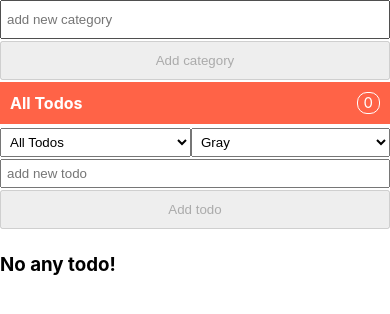
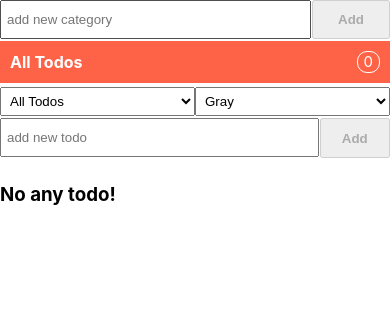
Before and after one commit to ivarden/todo, a React (Create React App) app: page / in a window 390 px wide. Shown: the top 314 px of the page. Built offline with nearby package versions, Linux system fonts and the light colour scheme.

Commit message:
css fixes

```diff
--- a/src/AddCategory.js
+++ b/src/AddCategory.js
@@ -25,7 +25,7 @@ const AddCategory = () => {
         />
 
         <button type="submit" disabled={category.length < 2}>
-          Add category
+          Add
         </button>
       </form>
     </div>
--- a/src/AddCategory.module.scss
+++ b/src/AddCategory.module.scss
@@ -20,39 +20,31 @@
       flex: 1 0 30%;
       margin-right: 0;
       cursor: pointer;
+      font-weight: bold;
     }
     @media (max-width: 900px) {
-      flex-direction: column;
       & input {
         padding: 5px;
         min-height: 25px;
-        flex: 1 1 100%;
-        margin-right: 0;
-        margin-bottom: 5px;
+        flex: 1 1 50%;
       }
       & button {
         padding: 5px;
         min-height: 25px;
-        flex: 1 1 100%;
+        flex: 1 1 50%;
         margin-right: 0;
         cursor: pointer;
       }
     }
     @media (max-width: 500px) {
       margin-bottom: 2px;
-      flex-direction: column;
       & input {
-        padding: 5px;
-        min-height: 25px;
-        flex: 1 1 100%;
-        margin-right: 0;
-        margin-bottom: 2px;
+        flex: 1 1 80%;
+        margin-right: 1px;
       }
 
       & button {
-        padding: 10px;
-        min-height: 25px;
-        flex: 1 1 100%;
+        flex: 1 0 20%;
         margin-right: 0;
         cursor: pointer;
       }
--- a/src/AddTodo.js
+++ b/src/AddTodo.js
@@ -72,7 +72,7 @@ const AddTodo = () => {
         />
 
         <button type="submit" disabled={todo.length < 2}>
-          Add todo
+          Add
         </button>
       </form>
     </div>
--- a/src/AddTodo.module.scss
+++ b/src/AddTodo.module.scss
@@ -25,9 +25,9 @@
 
     & button {
       padding: 5px;
-      min-height: 25px;
       flex: 1 0 20%;
       margin-right: 0;
+      font-weight: bold;
       cursor: pointer;
     }
 
@@ -37,27 +37,24 @@
       justify-content: space-around;
       & select {
         cursor: pointer;
-        min-height: 25px;
-        flex: 1 1 auto;
+        flex: 1 1 50%;
         margin-right: 0;
         margin-bottom: 2px;
         margin-top: 2px;
       }
 
       & input {
-        padding: 0 5px;
-        min-height: 25px;
-        flex: 1 1 100%;
-        margin-right: 0;
+        padding: 5px;
+        flex: 1 1 70%;
+        margin-right: 1px;
         margin-bottom: 2px;
       }
 
       & button {
-        padding: 10px;
-        min-height: 25px;
-        flex: 1 0 auto;
+        flex: 1 0 10%;
         margin-right: 0;
         cursor: pointer;
+        max-height: 40px;
       }
     }
   }
```
